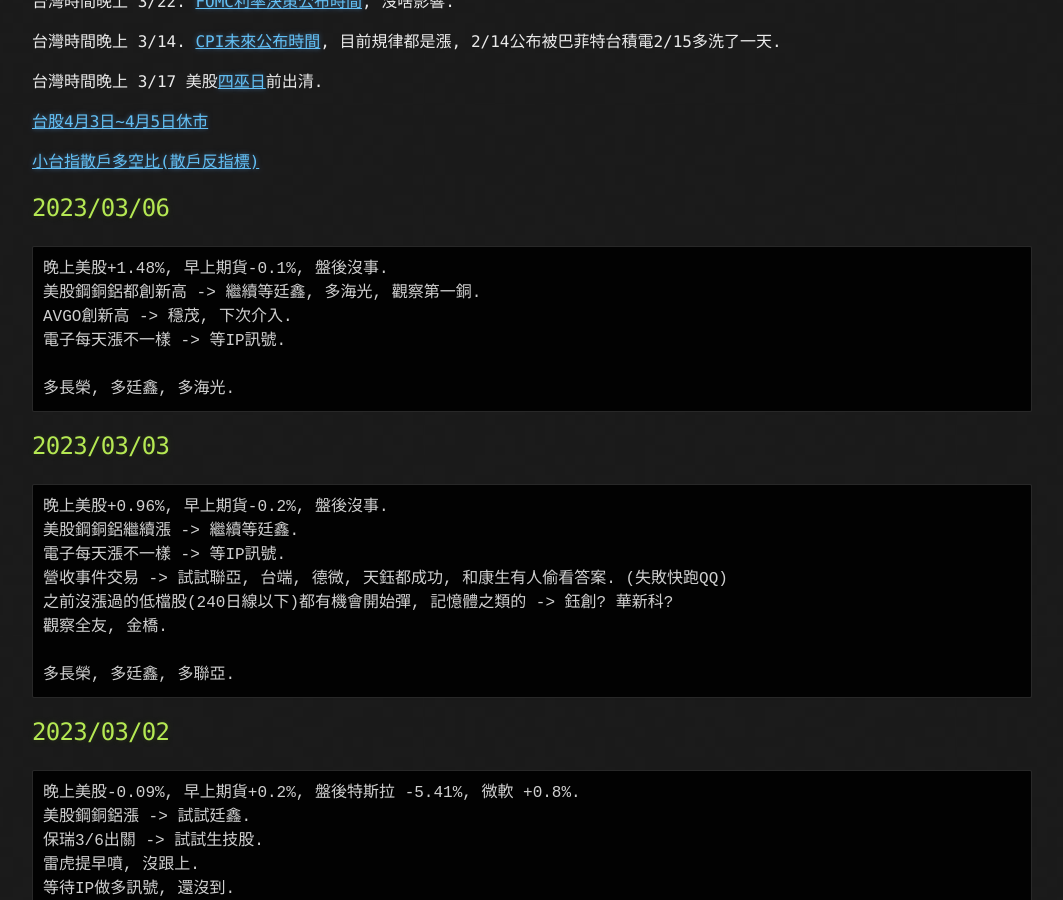
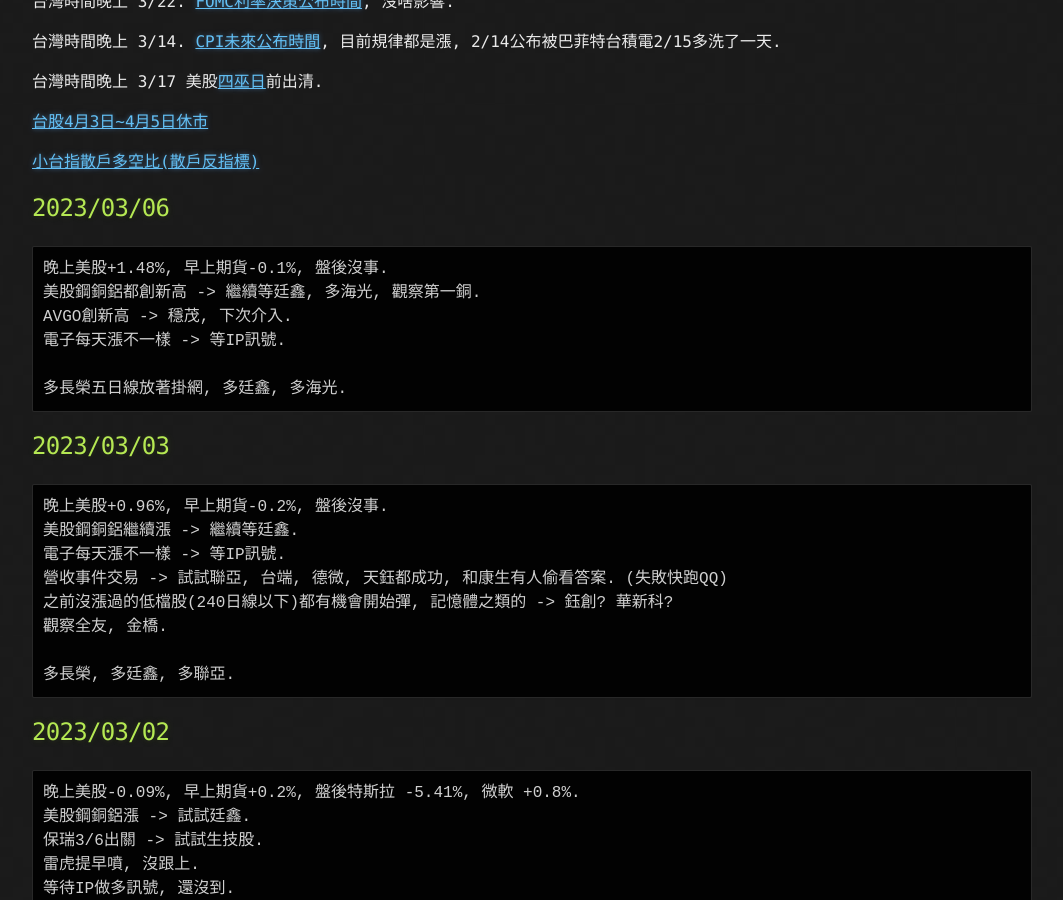
Before and after one commit to lepg5487/Stock_God, a Jekyll site: the page built from index.md, in a window 1280 px wide and 900 px high, scrolled down 428 px. Shown: the whole window, without its empty margins (108-1171 px from the left). Built offline with Jekyll 4.4.1, drawn with Linux system fonts in a browser that asks for light colours; our own code applies the rules of GitHub Pages for plain Markdown files.

Commit message:
Update index.md

````diff
--- a/index.md
+++ b/index.md
@@ -27,7 +27,7 @@
 AVGO創新高 -> 穩茂, 下次介入.
 電子每天漲不一樣 -> 等IP訊號.
 
-多長榮, 多廷鑫, 多海光.
+多長榮五日線放著掛網, 多廷鑫, 多海光.
 ```
 
 ## 2023/03/03
````
